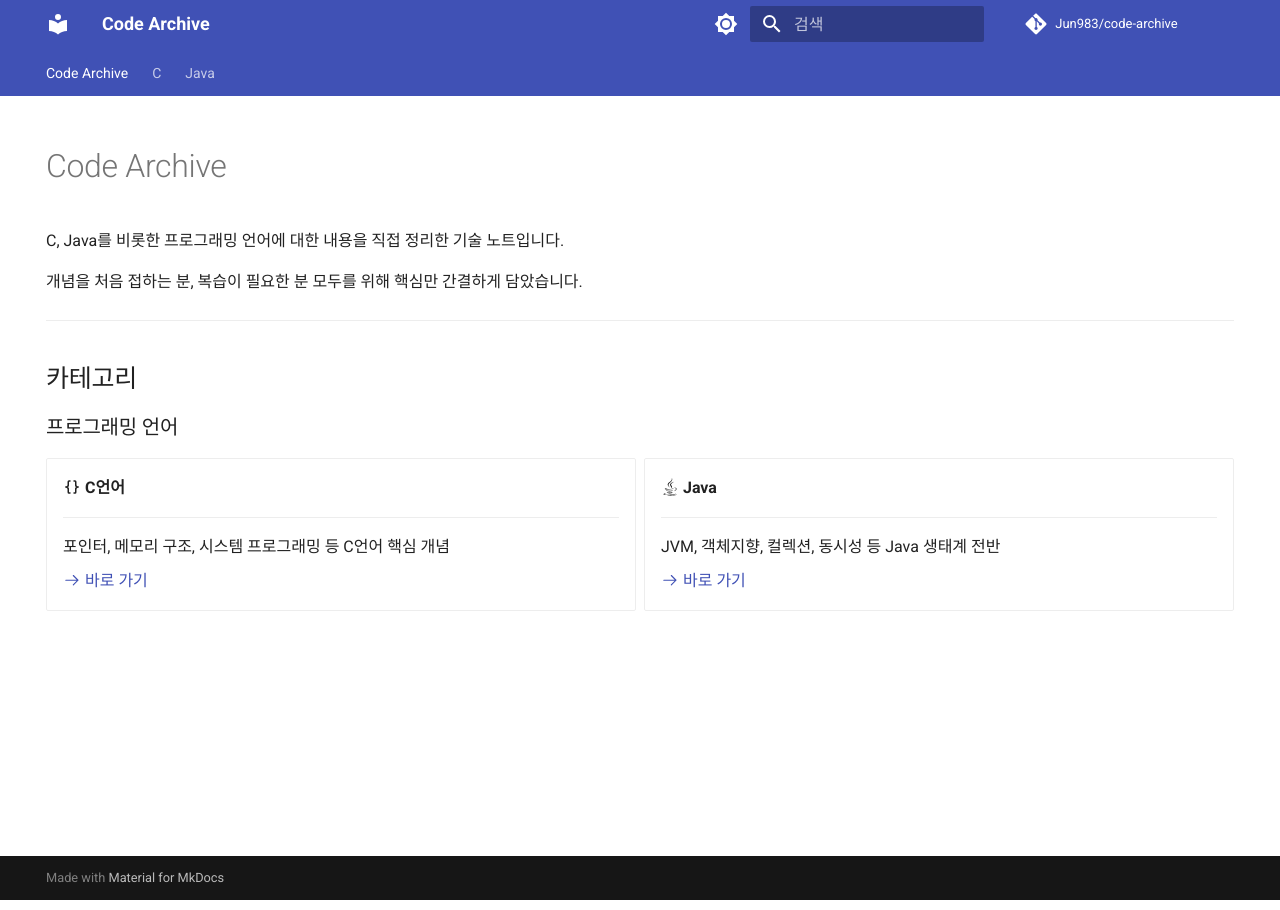
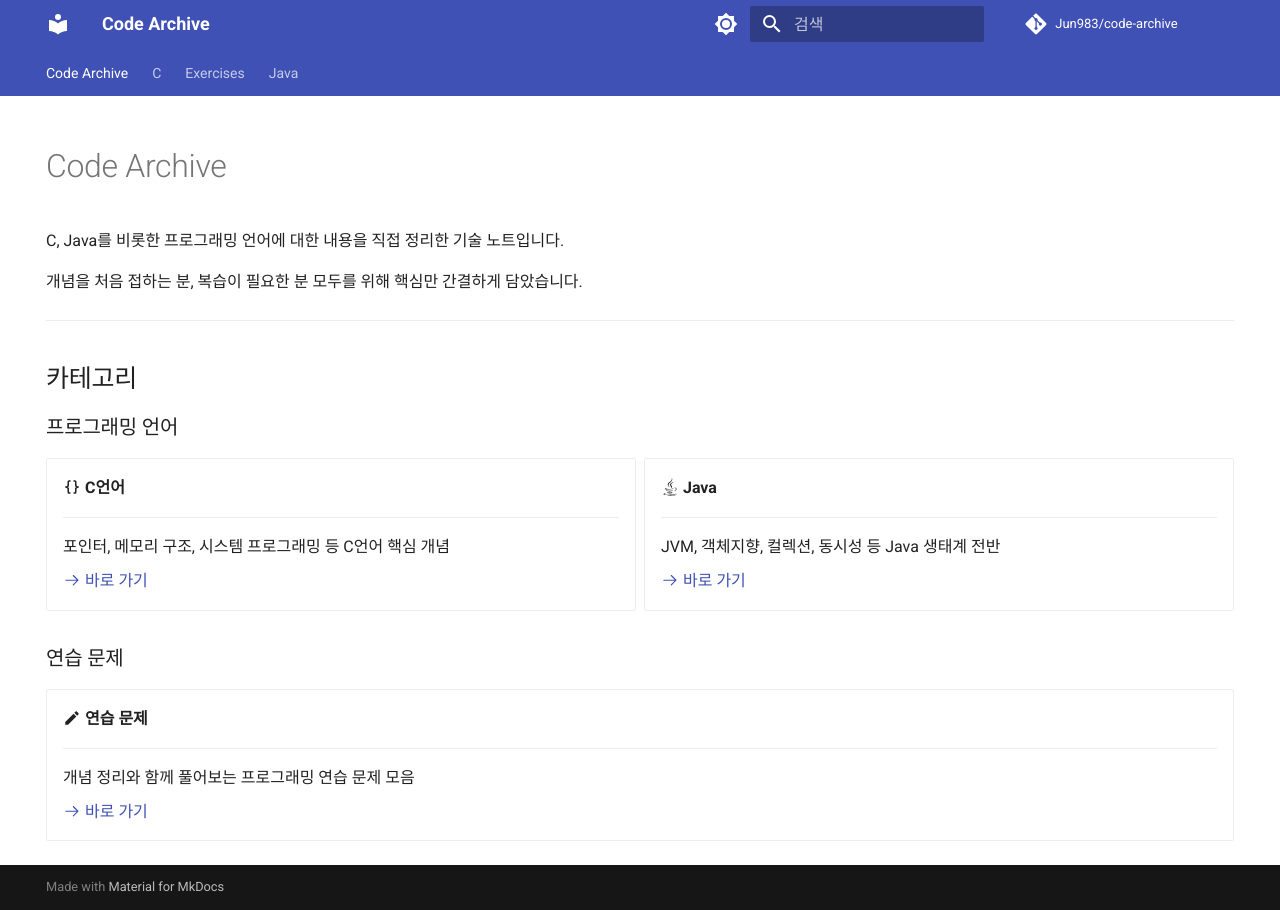
Before and after one commit to Jun983/code-archive, an MkDocs documentation site: the page built from docs/index.md, in a window 1280 px wide. Built offline with MkDocs 1.6.1 and Material for MkDocs 9.7.7, drawn with Linux system fonts in a browser that asks for light colours; comment, search, counter and statistics services are not loaded.

Commit message:
docs(exercises): 연습 문제 섹션 추가 및 첫 화면 카드 연결

```diff
--- a/docs/index.md
+++ b/docs/index.md
@@ -35,3 +35,17 @@
     [:octicons-arrow-right-24: 바로 가기](java/index.md)
 
 </div>
+
+### 연습 문제
+
+<div class="grid cards" markdown>
+
+-   :material-pencil: **연습 문제**
+
+    ---
+
+    개념 정리와 함께 풀어보는 프로그래밍 연습 문제 모음
+
+    [:octicons-arrow-right-24: 바로 가기](exercises/index.md)
+
+</div>
```
Also changed, not shown: docs/exercises/index.md (added, +3 -0 lines).
